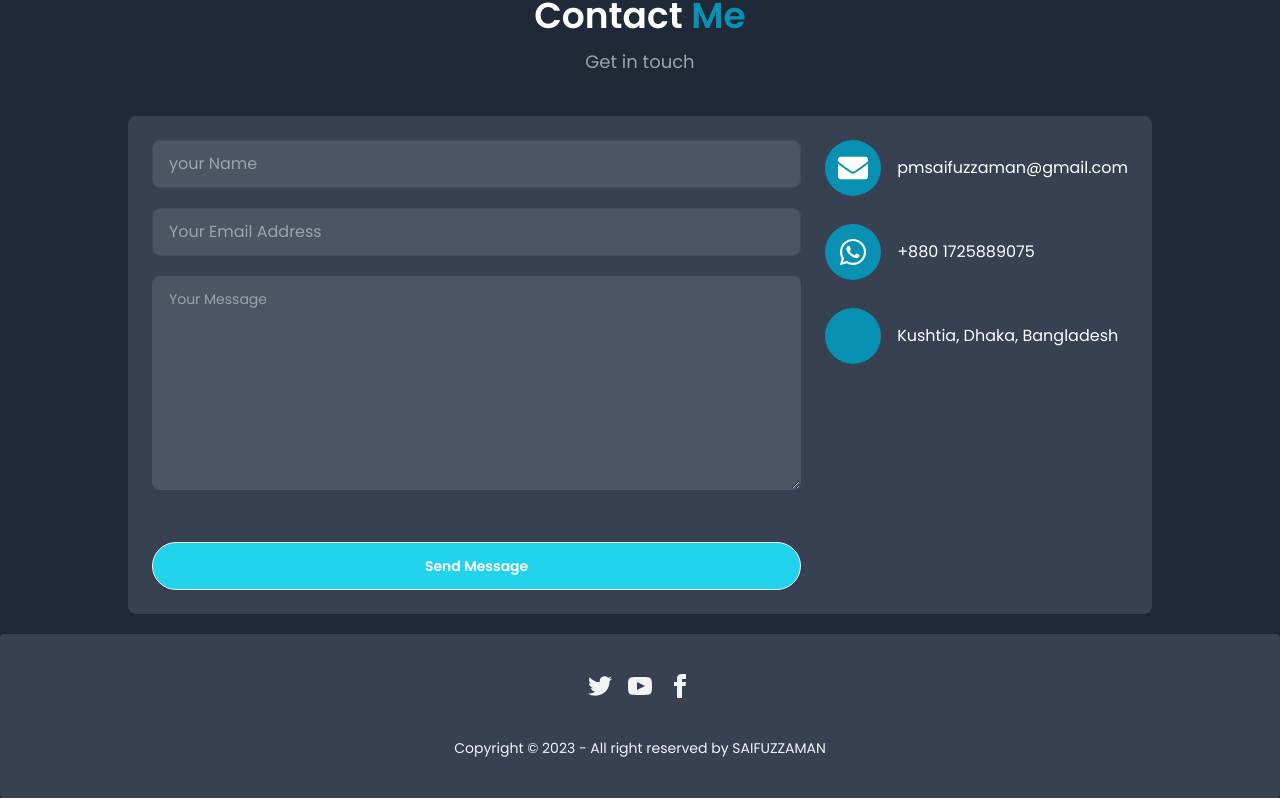
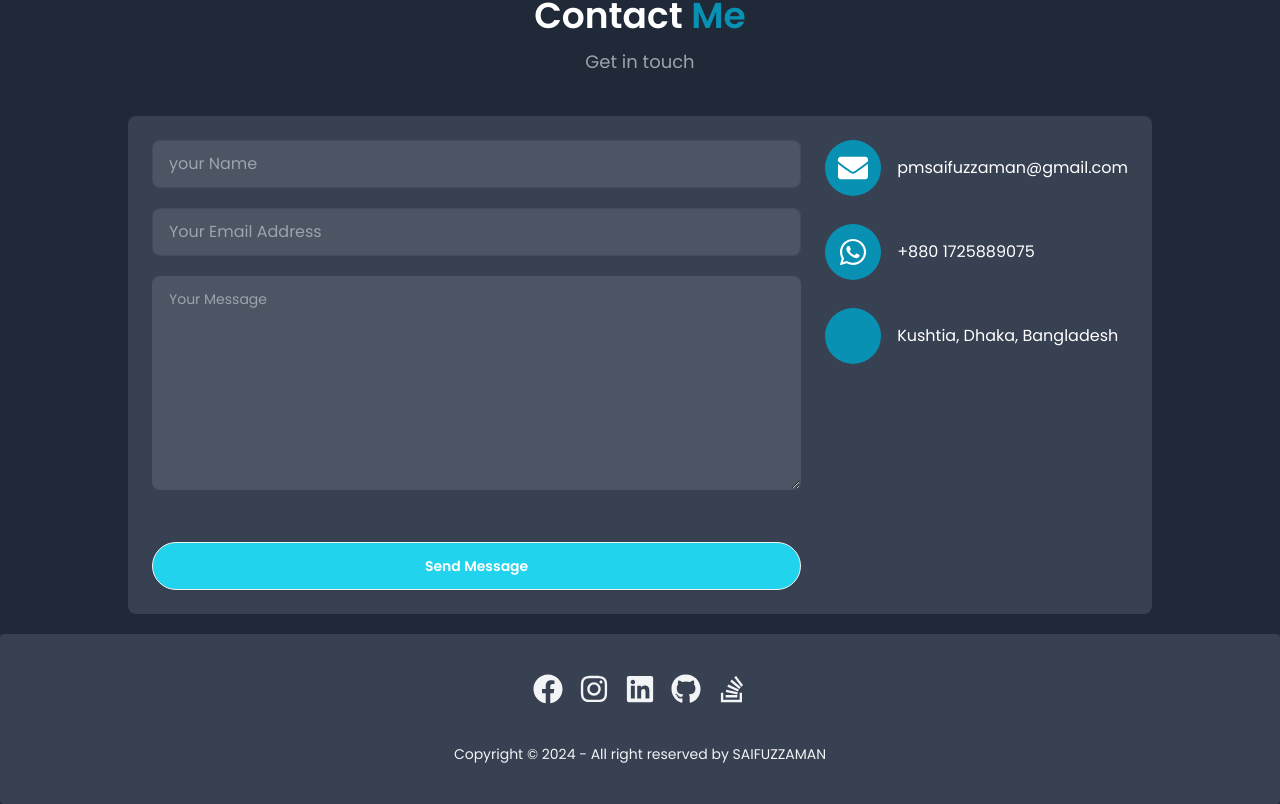
Before and after one commit to PmSaifuzzaman/saifuzzaman_portfolio, a React (Vite) app: page / in a window 1280 px wide. Shown: the part 3405-4209 px from the top of the page. Built offline with nearby package versions, Linux system fonts and the light colour scheme; some icons are missing.

Commit message:
Footer section dynamic social media added

```diff
--- a/src/components/Banner/Banner.jsx
+++ b/src/components/Banner/Banner.jsx
@@ -47,8 +47,6 @@ const Banner = () => {
                         <a href={linkedinUrl} target="_blank" rel="noopener noreferrer" className="hover:text-cyan-600 cursor-pointer"><FaLinkedin /></a>
                         <a href={gitHubUrl} target="_blank" rel="noopener noreferrer" className="hover:text-cyan-600 cursor-pointer"><FaGithub /></a>
                         <a href={stackOverflowUrl} target="_blank" rel="noopener noreferrer" className="hover:text-cyan-600 cursor-pointer"><FaStackOverflow /></a>
-
-
                     </div>
                 </div>
             </div>
--- a/src/components/Footer/Footer.jsx
+++ b/src/components/Footer/Footer.jsx
@@ -1,17 +1,27 @@
+import { FaFacebook, FaGithub, FaInstagram, FaLinkedin, FaStackOverflow } from "react-icons/fa";
 
 
 const Footer = () => {
+    const facebookUrl = "https://www.facebook.com/pathik7610ice";
+    const instagramUrl = "https://www.instagram.com/pmsaifuzzaman/";
+    const linkedinUrl = "https://www.linkedin.com/in/saifuzzaman-pathik-61441217b/";
+    const gitHubUrl = "https://github.com/PmSaifuzzaman";
+    const stackOverflowUrl = "https://stackoverflow.com/users/23028472/pmsaifuzzaman-pathik";
     return (
         <footer className="footer footer-center p-10 bg-gray-700 rounded">
             <nav>
-                <div className="grid grid-flow-col gap-4">
-                    <a><svg xmlns="http://www.w3.org/2000/svg" width="24" height="24" viewBox="0 0 24 24" className="fill-current"><path d="M24 4.557c-.883.392-1.832.656-2.828.775 1.017-.609 1.798-1.574 2.165-2.724-.951.564-2.005.974-3.127 1.195-.897-.957-2.178-1.555-3.594-1.555-3.179 0-5.515 2.966-4.797 6.045-4.091-.205-7.719-2.165-10.148-5.144-1.29 2.213-.669 5.108 1.523 6.574-.806-.026-1.566-.247-2.229-.616-.054 2.281 1.581 4.415 3.949 4.89-.693.188-1.452.232-2.224.084.626 1.956 2.444 3.379 4.6 3.419-2.07 1.623-4.678 2.348-7.29 2.04 2.179 1.397 4.768 2.212 7.548 2.212 9.142 0 14.307-7.721 13.995-14.646.962-.695 1.797-1.562 2.457-2.549z"></path></svg></a>
-                    <a><svg xmlns="http://www.w3.org/2000/svg" width="24" height="24" viewBox="0 0 24 24" className="fill-current"><path d="M19.615 3.184c-3.604-.246-11.631-.245-15.23 0-3.897.266-4.356 2.62-4.385 8.816.029 6.185.484 8.549 4.385 8.816 3.6.245 11.626.246 15.23 0 3.897-.266 4.356-2.62 4.385-8.816-.029-6.185-.484-8.549-4.385-8.816zm-10.615 12.816v-8l8 3.993-8 4.007z"></path></svg></a>
-                    <a><svg xmlns="http://www.w3.org/2000/svg" width="24" height="24" viewBox="0 0 24 24" className="fill-current"><path d="M9 8h-3v4h3v12h5v-12h3.642l.358-4h-4v-1.667c0-.955.192-1.333 1.115-1.333h2.885v-5h-3.808c-3.596 0-5.192 1.583-5.192 4.615v3.385z"></path></svg></a>
+                <div className="grid grid-flow-col gap-4 text-3xl">
+                    <a href={facebookUrl} target="_blank" rel="noopener noreferrer" className="hover:text-cyan-600 cursor-pointer">
+                        <FaFacebook />
+                    </a>
+                    <a href={instagramUrl} target="_blank" rel="noopener noreferrer" className="hover:text-cyan-600 cursor-pointer"><FaInstagram /></a>
+                    <a href={linkedinUrl} target="_blank" rel="noopener noreferrer" className="hover:text-cyan-600 cursor-pointer"><FaLinkedin /></a>
+                    <a href={gitHubUrl} target="_blank" rel="noopener noreferrer" className="hover:text-cyan-600 cursor-pointer"><FaGithub /></a>
+                    <a href={stackOverflowUrl} target="_blank" rel="noopener noreferrer" className="hover:text-cyan-600 cursor-pointer"><FaStackOverflow /></a>
                 </div>
             </nav>
             <aside>
-                <p>Copyright © 2023 - All right reserved by SAIFUZZAMAN</p>
+                <p>Copyright © 2024 - All right reserved by SAIFUZZAMAN</p>
             </aside>
         </footer>
     );
```
